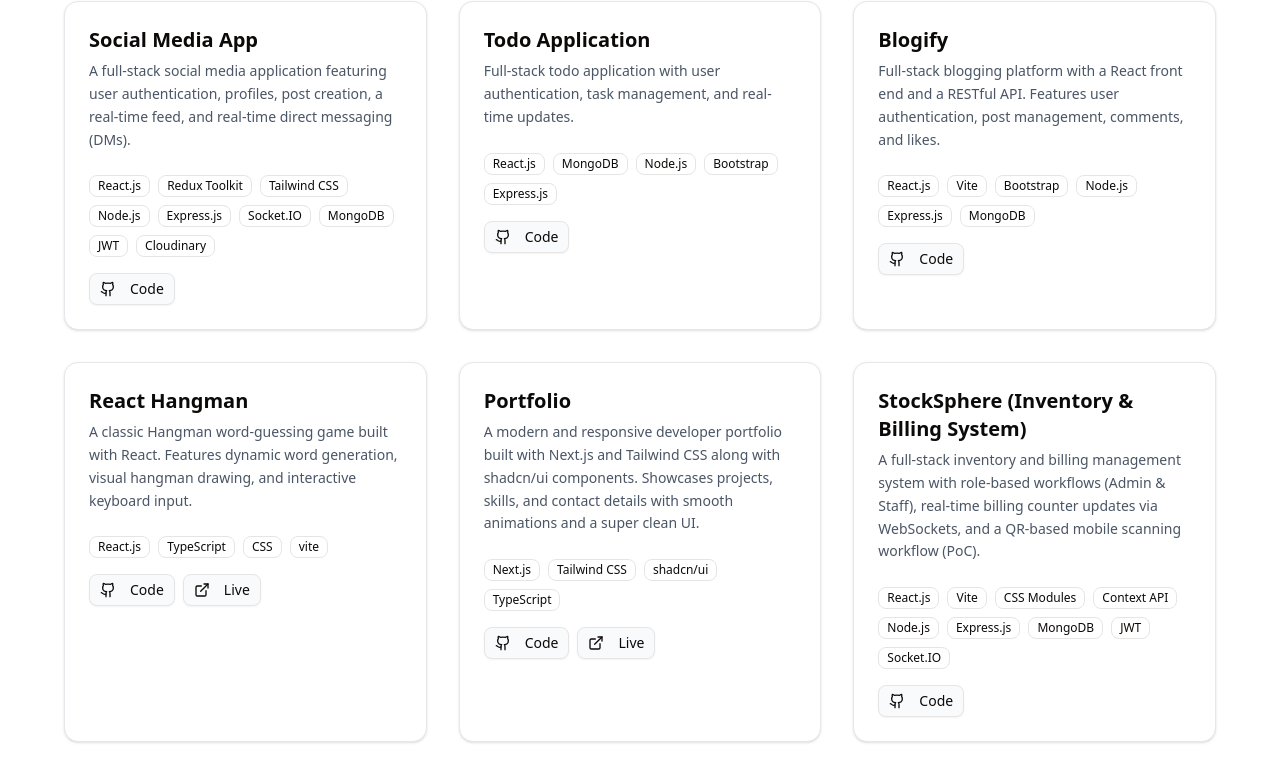
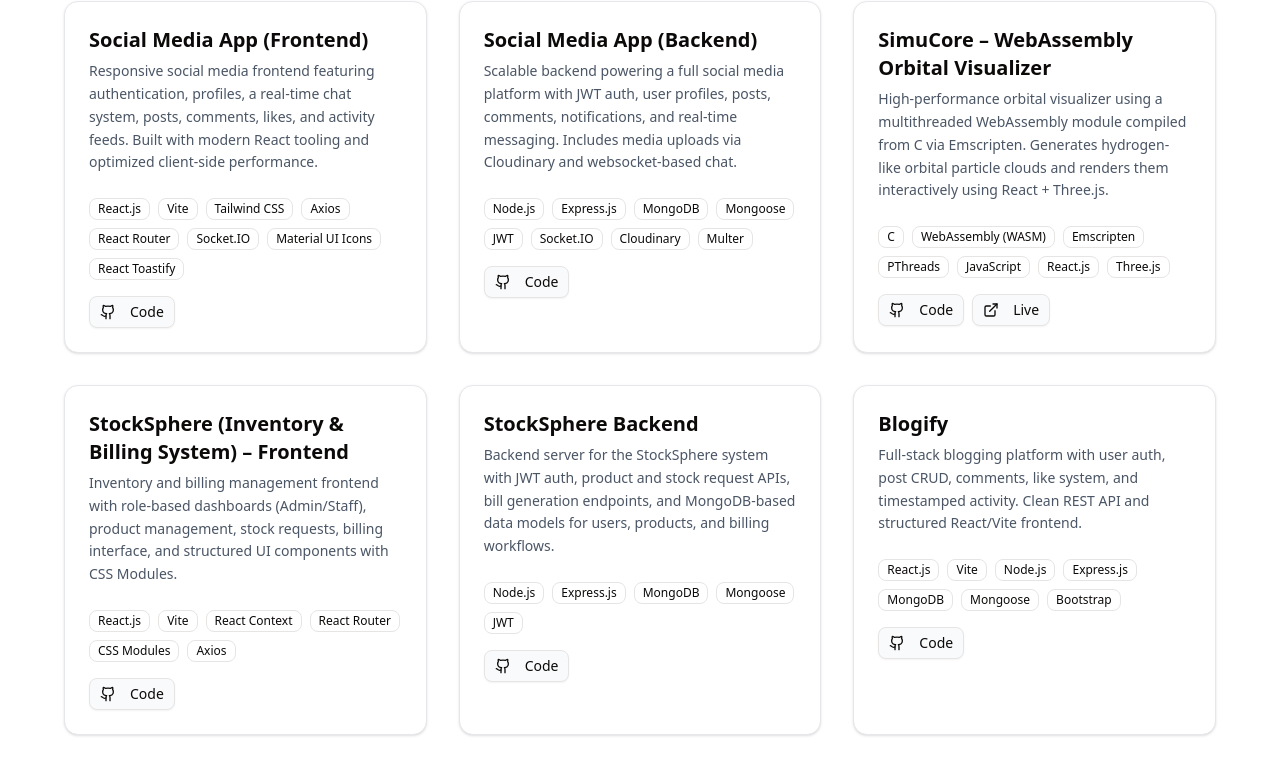
Before and after one commit to jhapriyansh/portfolio, a Next.js app: page / in a window 1280 px wide. Shown: the part 2422-3188 px from the top of the page. Built offline with nearby package versions, Linux system fonts and the light colour scheme.

Commit message:
updated projects

```diff
--- a/src/components/ProjectsSection.tsx
+++ b/src/components/ProjectsSection.tsx
@@ -12,78 +12,141 @@ import { Github, ExternalLink } from "lucide-react";
 
 const projects = [
   {
-    title: "Social Media App",
+    title: "Social Media App (Frontend)",
     type: "fs",
     description:
-      "A full-stack social media application featuring user authentication, profiles, post creation, a real-time feed, and real-time direct messaging (DMs).", // Changed
+      "Responsive social media frontend featuring authentication, profiles, a real-time chat system, posts, comments, likes, and activity feeds. Built with modern React tooling and optimized client-side performance.",
     tech: [
       "React.js",
-      "Redux Toolkit",
+      "Vite",
       "Tailwind CSS",
+      "Axios",
+      "React Router",
+      "Socket.IO",
+      "Material UI Icons",
+      "React Toastify",
+    ],
+    github: "https://github.com/jhapriyansh/socialmedia-app",
+    live: "#",
+  },
+
+  {
+    title: "Social Media App (Backend)",
+    type: "be",
+    description:
+      "Scalable backend powering a full social media platform with JWT auth, user profiles, posts, comments, notifications, and real-time messaging. Includes media uploads via Cloudinary and websocket-based chat.",
+    tech: [
       "Node.js",
       "Express.js",
+      "MongoDB",
+      "Mongoose",
+      "JWT",
       "Socket.IO",
-      "MongoDB",
-      "JWT",
       "Cloudinary",
-    ], // Changed
-    github: "https://github.com/jhapriyansh/socialmedia-app",
-    live: "#", // Add your live deployment link here
+      "Multer",
+    ],
+    github: "https://github.com/jhapriyansh/socialmedia-app-backend",
+    live: "#",
   },
+
   {
-    title: "Todo Application",
+    title: "SimuCore – WebAssembly Orbital Visualizer",
+    type: "fe",
+    description:
+      "High-performance orbital visualizer using a multithreaded WebAssembly module compiled from C via Emscripten. Generates hydrogen-like orbital particle clouds and renders them interactively using React + Three.js.",
+    tech: [
+      "C",
+      "WebAssembly (WASM)",
+      "Emscripten",
+      "PThreads",
+      "JavaScript",
+      "React.js",
+      "Three.js",
+    ],
+    github: "https://github.com/jhapriyansh/simucore",
+    live: "https://simucore.netlify.app",
+  },
+
+  {
+    title: "StockSphere (Inventory & Billing System) – Frontend",
     type: "fs",
     description:
-      "Full-stack todo application with user authentication, task management, and real-time updates.",
-    tech: ["React.js", "MongoDB", "Node.js", "Bootstrap", "Express.js"],
-    github: "https://github.com/jhapriyansh/todo-mern-app",
+      "Inventory and billing management frontend with role-based dashboards (Admin/Staff), product management, stock requests, billing interface, and structured UI components with CSS Modules.",
+    tech: [
+      "React.js",
+      "Vite",
+      "React Context",
+      "React Router",
+      "CSS Modules",
+      "Axios",
+    ],
+    github: "https://github.com/jhapriyansh/stocksphereims",
     live: "#",
   },
+
+  {
+    title: "StockSphere Backend",
+    type: "be",
+    description:
+      "Backend server for the StockSphere system with JWT auth, product and stock request APIs, bill generation endpoints, and MongoDB-based data models for users, products, and billing workflows.",
+    tech: ["Node.js", "Express.js", "MongoDB", "Mongoose", "JWT"],
+    github: "https://github.com/jhapriyansh/stocksphereims-be",
+    live: "#",
+  },
+
   {
     title: "Blogify",
     type: "fs",
     description:
-      "Full-stack blogging platform with a React front end and a RESTful API. Features user authentication, post management, comments, and likes.",
-    tech: ["React.js", "Vite", "Bootstrap", "Node.js", "Express.js", "MongoDB"],
+      "Full-stack blogging platform with user auth, post CRUD, comments, like system, and timestamped activity. Clean REST API and structured React/Vite frontend.",
+    tech: [
+      "React.js",
+      "Vite",
+      "Node.js",
+      "Express.js",
+      "MongoDB",
+      "Mongoose",
+      "Bootstrap",
+    ],
     github: "https://github.com/jhapriyansh/blogify",
-    live: "no deployment yet",
+    live: "#",
   },
+
+  {
+    title: "Todo Application (MERN)",
+    type: "fs",
+    description:
+      "Task management platform with JWT auth, task CRUD, filtering, and clean React UI. Includes Node/Express backend with MongoDB for persistent storage.",
+    tech: [
+      "React.js",
+      "Bootstrap",
+      "Node.js",
+      "Express.js",
+      "MongoDB",
+      "Mongoose",
+    ],
+    github: "https://github.com/jhapriyansh/todo-mern-app",
+    live: "#",
+  },
+
   {
     title: "React Hangman",
     type: "fe",
     description:
-      "A classic Hangman word-guessing game built with React. Features dynamic word generation, visual hangman drawing, and interactive keyboard input.",
-    tech: ["React.js", "TypeScript", "CSS", "vite"],
+      "Interactive Hangman puzzle game built with React and TypeScript featuring animated drawing stages and responsive UI.",
+    tech: ["React.js", "TypeScript", "CSS", "Vite"],
     github: "https://github.com/jhapriyansh/react-hangman",
     live: "https://react-hangman-delta.vercel.app/",
   },
+
   {
-    title: "Portfolio",
+    title: "Developer Portfolio",
     type: "fe",
     description:
-      "A modern and responsive developer portfolio built with Next.js and Tailwind CSS along with shadcn/ui components. Showcases projects, skills, and contact details with smooth animations and a super clean UI.",
+      "Modern developer portfolio built using Next.js, Tailwind CSS, and shadcn/ui. Features elegant animations, responsive layouts, and structured project/skills sections.",
     tech: ["Next.js", "Tailwind CSS", "shadcn/ui", "TypeScript"],
     github: "https://github.com/jhapriyansh/portfolio",
     live: "https://priyanshujha-portfolio.vercel.app/",
-  },
-  {
-    title: "StockSphere (Inventory & Billing System)",
-    type: "fs",
-    description:
-      "A full-stack inventory and billing management system with role-based workflows (Admin & Staff), real-time billing counter updates via WebSockets, and a QR-based mobile scanning workflow (PoC).",
-    tech: [
-      "React.js",
-      "Vite",
-      "CSS Modules",
-      "Context API",
-      "Node.js",
-      "Express.js",
-      "MongoDB",
-      "JWT",
-      "Socket.IO",
-    ],
-    github: "https://github.com/jhapriyansh/stocksphereims",
-    live: "#",
   },
 ];
 
```
